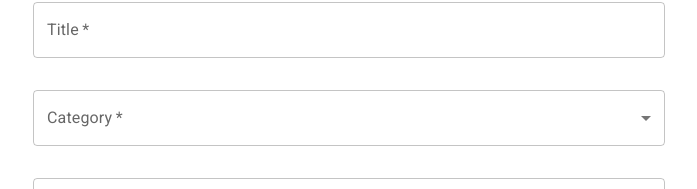
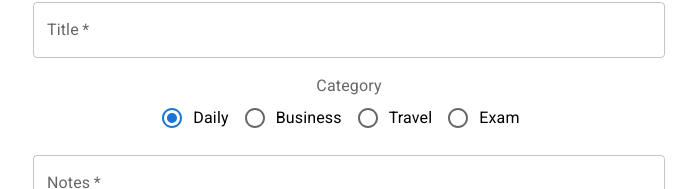
Before and after one commit to Thunderbolton/Keep-English, a React (Create React App) app in the folder client/: page / in a window 1280 px wide. Shown: the part 176-365 px from the top of the page, without its empty margins (291-988 px from the left). Built offline with nearby package versions, Linux system fonts and the light colour scheme; no server answers.

Commit message:
added radio buttons to EntryForm component

```diff
--- a/client/src/components/EntryForm.tsx
+++ b/client/src/components/EntryForm.tsx
@@ -1,5 +1,6 @@
-import { Typography, Button, TextField, InputLabel, FormControl, MenuItem } from '@mui/material';
+import { Typography, Button, TextField, InputLabel, FormControl, MenuItem, FormLabel, RadioGroup, FormControlLabel, Radio } from '@mui/material';
 import { Box } from '@mui/system';
+import { useState } from 'react';
 
 export type EntryFormProps = {
     title: string
@@ -10,7 +11,12 @@ const handleSubmit = (e: React.ChangeEvent<HTMLFormElement>) => {
   console.log('sumbitted');
 }
 
+// Radio buttons state
+
+
 const EntryForm = (props: EntryFormProps) => {
+
+  const [value, setValue] = useState('Daily');
 
   return (
     <div>
@@ -27,7 +33,7 @@ const EntryForm = (props: EntryFormProps) => {
           />
 
           <FormControl>
-            <InputLabel id="select-label"></InputLabel>
+            {/* <InputLabel id="select-label"></InputLabel>
             <TextField
               sx={{my: 2}}
               label="Category"
@@ -38,7 +44,20 @@ const EntryForm = (props: EntryFormProps) => {
               <MenuItem value="Business">Business</MenuItem>
               <MenuItem value="Travel">Travel</MenuItem>
               <MenuItem value="Exam">Exam</MenuItem>
-            </TextField>
+            </TextField> */}
+            <FormLabel id="demo-controlled-radio-buttons-group">Category</FormLabel>
+              <RadioGroup
+                aria-labelledby="demo-controlled-radio-buttons-group"
+                name="controlled-radio-buttons-group"
+                value={value}
+                // onChange={handleChange}
+                sx={{display: 'flex', flexDirection: 'row', justifyContent: 'center'}}
+              >
+                <FormControlLabel value="Daily" control={<Radio />} label="Daily" />
+                <FormControlLabel value="Business" control={<Radio />} label="Business" />
+                <FormControlLabel value="Travel" control={<Radio />} label="Travel" />
+                <FormControlLabel value="Exam" control={<Radio />} label="Exam" />
+              </RadioGroup>
           </FormControl>
 
           <TextField
```
